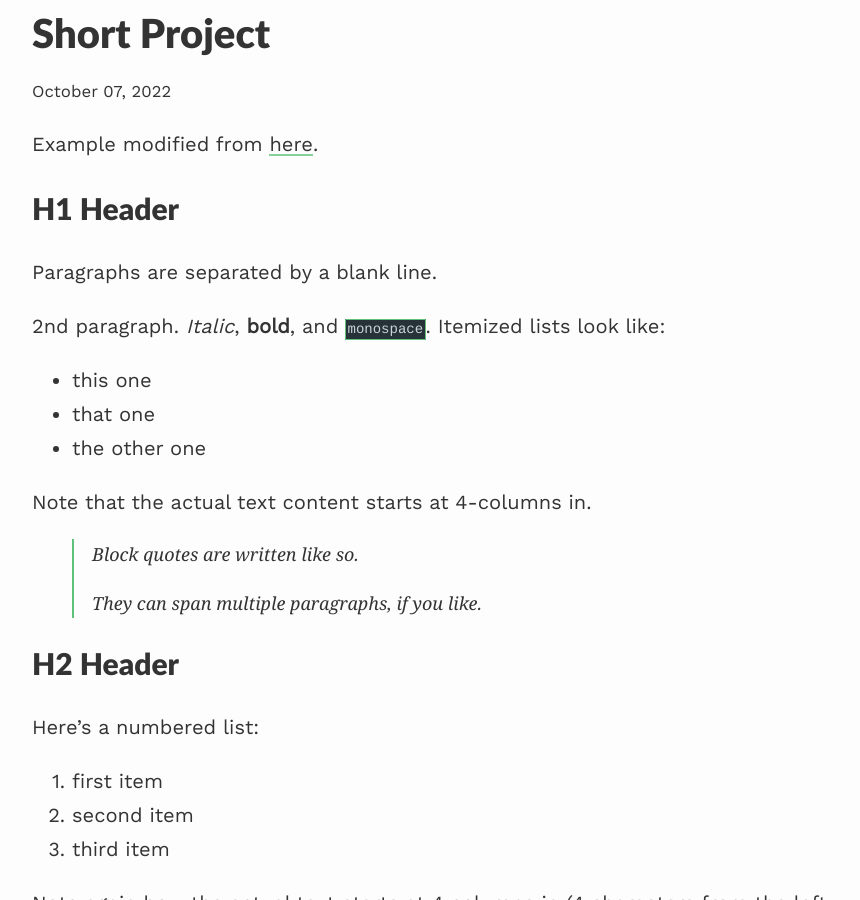
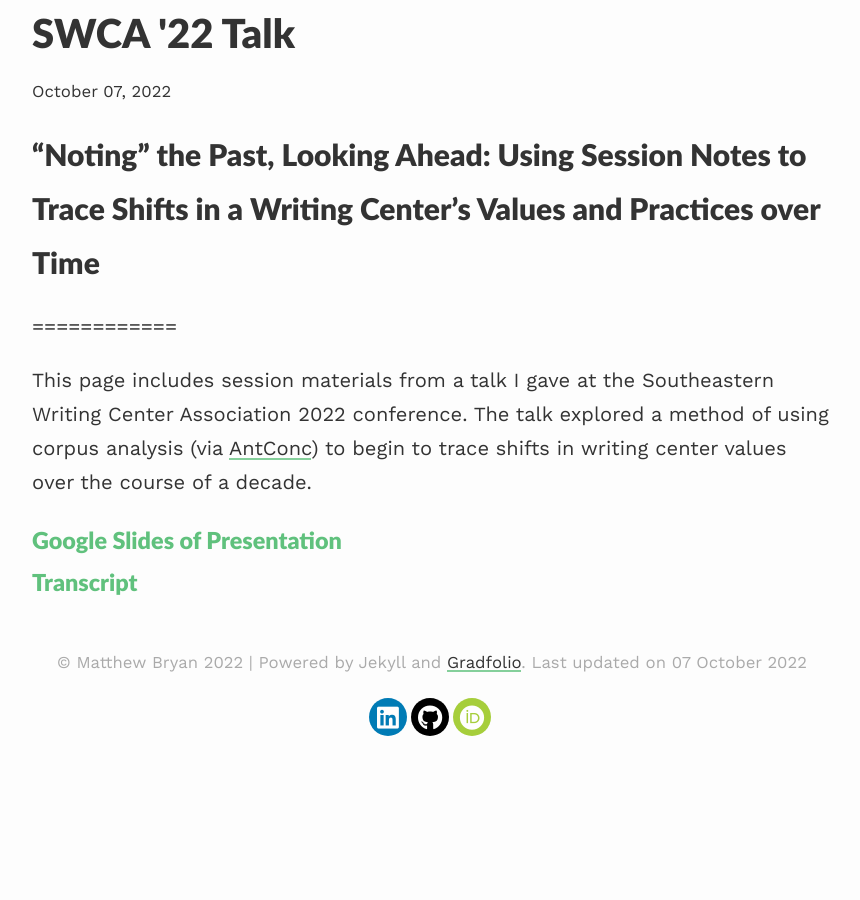
Before and after one commit to matthew-bryan/ENG6800Website, a Jekyll site: the page built from _projects/shortProject.md, in a window 1280 px wide and 900 px high, scrolled down 217 px. Shown: the whole window, without its empty margins (208-1068 px from the left). Built offline with Jekyll 4.4.1, drawn with Linux system fonts in a browser that asks for light colours; nearby versions of some CDN libraries; formulas are drawn with MathJax 3; after the commit the page ends 980 px from its top, so only the background shows below that; some of the changed text lies outside the part shown.

Commit message:
Added SWCA talk

```diff
--- a/_projects/shortProject.md
+++ b/_projects/shortProject.md
@@ -1,141 +1,14 @@
 ---
 layout: post
-title: Short Project
-description: description of the short project which is long enough
+title: SWCA '22 Talk
+description: Using Session Notes to Trace Shifts in a Writing Center’s Values and Practices over Time
 ---
-Example modified from [here](http://www.unexpected-vortices.com/sw/rippledoc/quick-markdown-example.html){:target="_blank"}.
+## “Noting” the Past, Looking Ahead: Using Session Notes to Trace Shifts in a Writing Center’s Values and Practices over Time
 
-H1 Header
 ============
 
-Paragraphs are separated by a blank line.
+This page includes session materials from a talk I gave at the Southeastern Writing Center Association 2022 conference. The talk explored a method of using corpus analysis (via [AntConc](https://www.laurenceanthony.net/software/antconc/)) to begin to trace shifts in writing center values over the course of a decade.
 
-2nd paragraph. *Italic*, **bold**, and `monospace`. Itemized lists
-look like:
+### [Google Slides of Presentation](https://docs.google.com/presentation/d/1j44k8hNlqJvndXlXNkZ148fE_EqSp8AbIGxGr8gPdDE/edit?usp=sharing)
 
-  * this one
-  * that one
-  * the other one
-
-Note that the actual text
-content starts at 4-columns in.
-
-> Block quotes are
-> written like so.
->
-> They can span multiple paragraphs,
-> if you like.
-
-
-H2 Header
-------------
-
-Here's a numbered list:
-
- 1. first item
- 2. second item
- 3. third item
-
-Note again how the actual text starts at 4 columns in (4 characters
-from the left side). Here's a code sample:
-
-    # Let me re-iterate ...
-    for i in 1 .. 10 { do-something(i) }
-
-As you probably guessed, indented 4 spaces. By the way, instead of
-indenting the block, you can use delimited blocks, if you like:
-
-~~~
-define foobar() {
-    print "Welcome to flavor country!";
-}
-~~~
-
-(which makes copying & pasting easier). You can optionally mark the
-delimited block for Pandoc to syntax highlight it by specifying the languagae after the start of a block (e.g. `~~~python`) which would look like :
-
-~~~python
-import time
-# Quick, count to ten!
-for i in range(10):
-    # (but not *too* quick)
-    time.sleep(0.5)
-    print(i)
-~~~
-
-### An H3 header ###
-
-Now a nested list:
-
- 1. First, get these ingredients:
-
-      * carrots
-      * celery
-      * lentils
-
- 2. Boil some water.
-
- 3. Dump everything in the pot and follow
-    this algorithm:
-
-        find wooden spoon
-        uncover pot
-        stir
-        cover pot
-        balance wooden spoon precariously on pot handle
-        wait 10 minutes
-        goto first step (or shut off burner when done)
-
-    Do not bump wooden spoon or it will fall.
-
-Notice again how text always lines up on 4-space indents (including
-that last line which continues item 3 above).
-
-Here's a footnote [^1].
-
-[^1]: Some footnote text.
-
-Tables can look like this:
-
-| Header 1 | Header 2                   | Header 3 |
-|:--------:|:--------------------------:|:--------:|
-| data1a   | Data is longer than header | 1        |
-| d1b      | add a cell                 |          |
-| lorem    | ipsum                      | 3        |
-|          | empty outside cells        |          |
-| skip     |                            | 5        |
-| six      | Morbi purus                | 6        |
-
-
-A horizontal rule follows.
-
-***
-
-Here's a definition list:
-
-apples
-  : Good for making applesauce.
-
-oranges
-  : Citrus!
-
-tomatoes
-  : There's no "e" in tomatoe.
-
-Again, text is indented 4 spaces. (Put a blank line between each
-term and  its definition to spread things out more.)
-
-Here's a "line block" (note how whitespace is honored):
-
-| Line one
-|   Line too
-| Line tree
-
-and images can be specified like so:
-
-![example image](https://images.unsplash.com/photo-1488190211105-8b0e65b80b4e?w=300&h=300&fit=crop "An exemplary image")
-
-Inline math equation: $\omega = d\phi / dt$. Display
-math should get its own line like so:
-
-$$I = \int \rho R^{2} dV$$
+### [Transcript](https://docs.google.com/document/d/1kOUoovca33DVsPUEXbd5tAnx8x7NasHpy8EN8SQ5BEQ/edit?usp=sharing)
```
